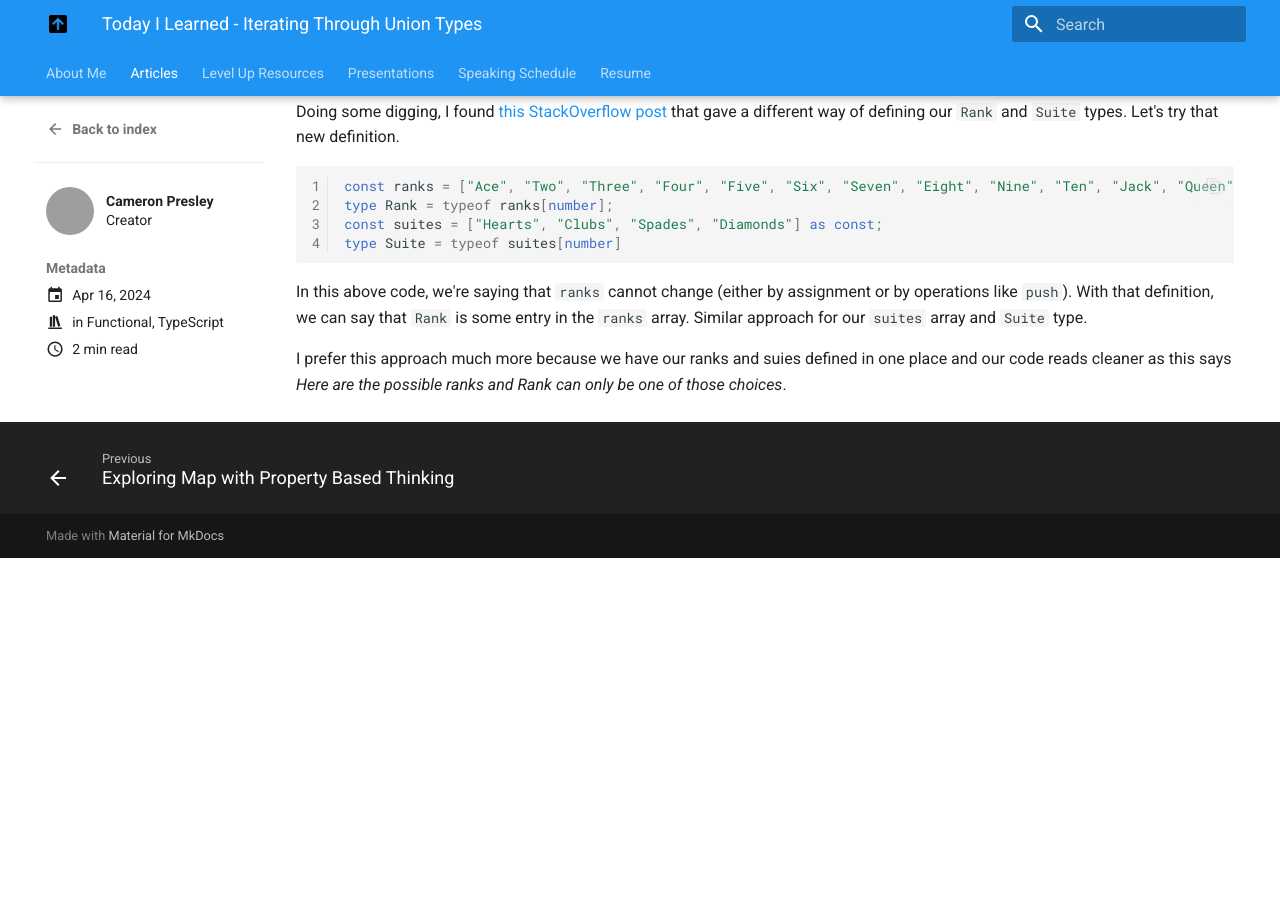
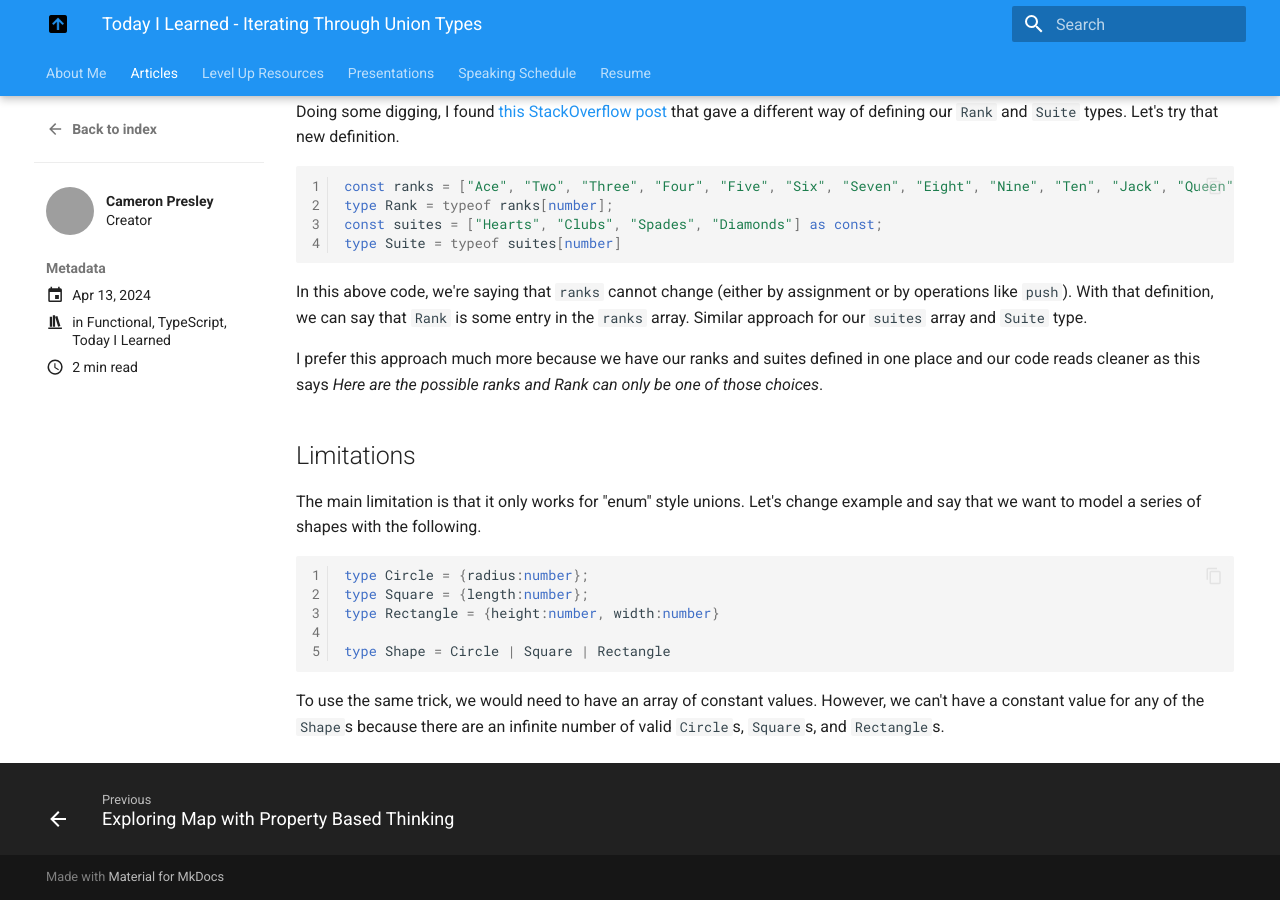
Before and after one commit to cameronpresley/blog, an MkDocs documentation site: the page built from docs/articles/posts/til-iterating-through-unions.md, in a window 1280 px wide and 900 px high, scrolled down 811 px. Built offline with MkDocs 1.6.1 and Material for MkDocs 9.7.7, drawn with Linux system fonts in a browser that asks for light colours; plug-ins that fetch from the network failed and are left out; before the commit the page ends 1369 px from its top, so only the background shows below that; grey boxes are pictures that could not be loaded.

Commit message:
Finished up blog post

````diff
--- a/docs/articles/posts/iterating-through-unions.md
+++ b/docs/articles/posts/til-iterating-through-unions.md
@@ -1,6 +1,6 @@
 ---
 draft: false
-date: 2024-04-16
+date: 2024-04-13
 authors:
   - cameronpresley
 description: >
@@ -8,6 +8,7 @@ description: >
 categories:
   - Functional
   - TypeScript
+  - Today I Learned
 
 hide:
   - toc
@@ -61,4 +62,18 @@ type Suite = typeof suites[number]
 
 In this above code, we're saying that `ranks` cannot change (either by assignment or by operations like `push`). With that definition, we can say that `Rank` is some entry in the `ranks` array. Similar approach for our `suites` array and `Suite` type.
 
-I prefer this approach much more because we have our ranks and suies defined in one place and our code reads cleaner as this says _Here are the possible ranks and Rank can only be one of those choices_.
+I prefer this approach much more because we have our ranks and suites defined in one place and our code reads cleaner as this says _Here are the possible ranks and Rank can only be one of those choices_.
+
+## Limitations
+
+The main limitation is that it only works for "enum" style unions. Let's change example and say that we want to model a series of shapes with the following.
+
+```ts
+type Circle = {radius:number};
+type Square = {length:number};
+type Rectangle = {height:number, width:number}
+
+type Shape = Circle | Square | Rectangle
+```
+
+To use the same trick, we would need to have an array of constant values. However, we can't have a constant value for any of the `Shape`s because there are an infinite number of valid `Circle`s, `Square`s, and `Rectangle`s.
````
